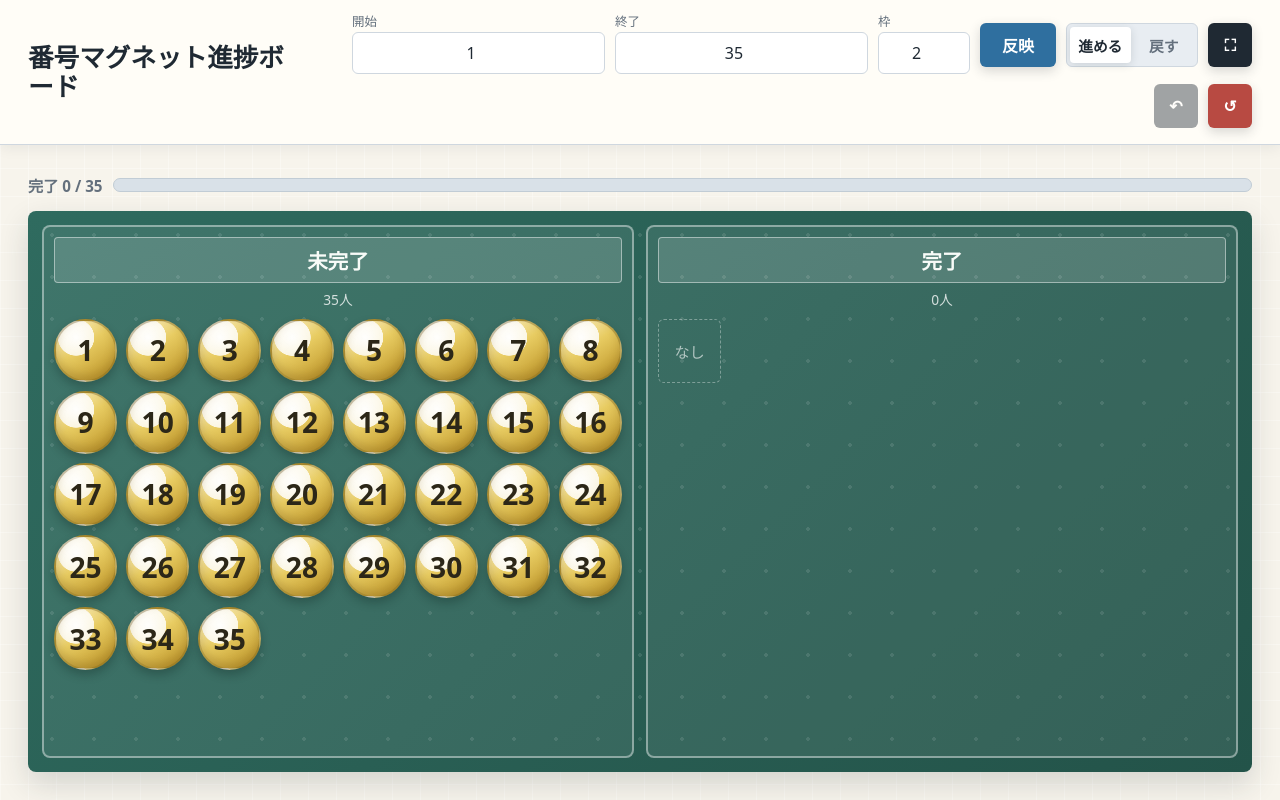
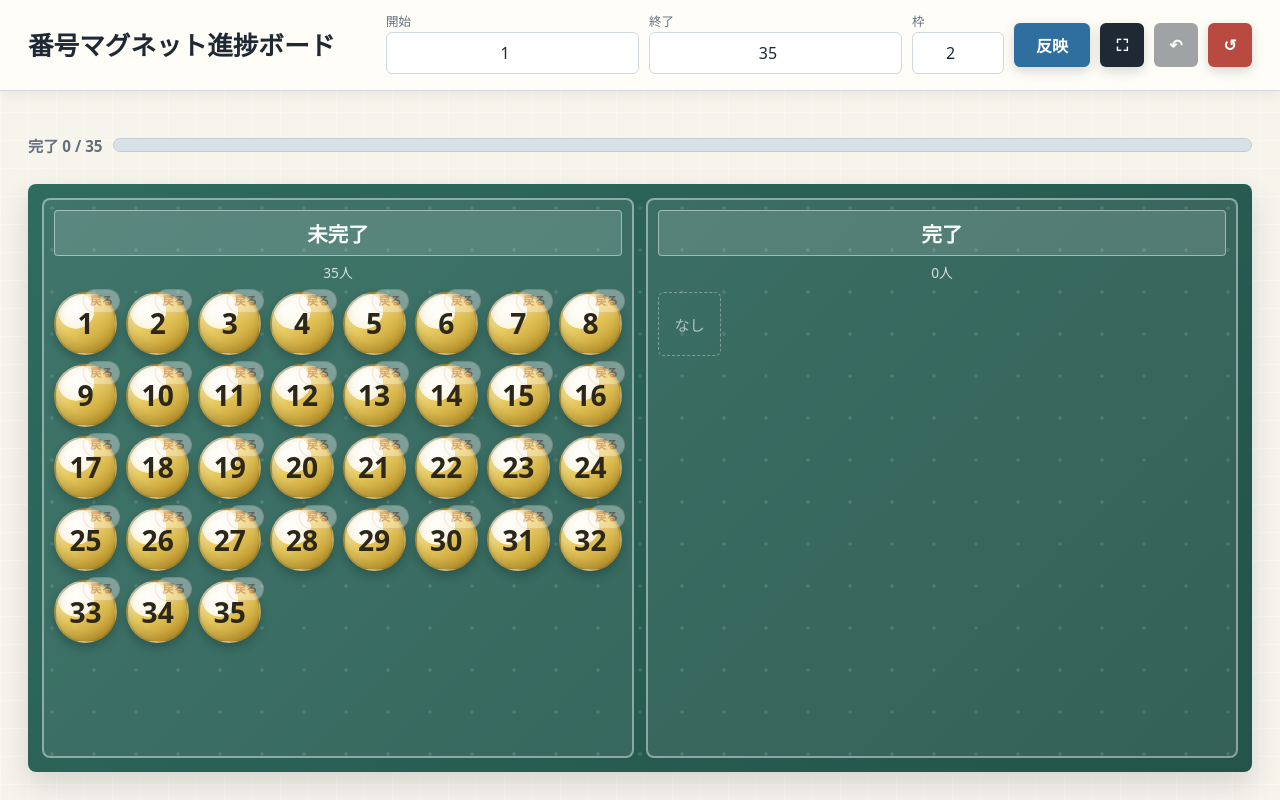
Before and after one commit to ryo-ta8/-2, a plain HTML site: page index.html in a window 1280 px wide. Drawn offline with Linux system fonts and the light colour scheme.

Commit message:
Add per-magnet back buttons

```diff
--- a/index.html
+++ b/index.html
@@ -130,33 +130,6 @@
       background: var(--blue);
     }
 
-    .mode-toggle {
-      display: inline-grid;
-      grid-template-columns: 1fr 1fr;
-      min-width: 132px;
-      height: 44px;
-      padding: 3px;
-      border: 1px solid var(--line);
-      border-radius: 6px;
-      background: #e8edf2;
-      gap: 3px;
-    }
-
-    .mode-option {
-      min-width: 0;
-      border-radius: 4px;
-      background: transparent;
-      color: var(--muted);
-      font-size: 0.92rem;
-      font-weight: 800;
-    }
-
-    .mode-option.active {
-      background: #ffffff;
-      color: var(--ink);
-      box-shadow: 0 2px 8px rgba(31, 41, 51, 0.14);
-    }
-
     .board-wrap {
       padding: clamp(14px, 3vw, 28px);
       display: grid;
@@ -256,7 +229,15 @@
       gap: 9px;
     }
 
+    .magnet-wrap {
+      position: relative;
+      min-width: 0;
+      aspect-ratio: 1;
+    }
+
     .magnet {
+      width: 100%;
+      height: 100%;
       aspect-ratio: 1;
       min-width: 0;
       border-radius: 999px;
@@ -286,6 +267,30 @@
 
     .magnet:active {
       transform: translateY(1px) scale(0.98);
+    }
+
+    .back-chip {
+      position: absolute;
+      right: -3px;
+      top: -3px;
+      z-index: 2;
+      min-width: 34px;
+      height: 24px;
+      padding: 0 6px;
+      border-radius: 999px;
+      background: #ffffff;
+      color: var(--red);
+      border: 1px solid rgba(184, 74, 66, 0.38);
+      box-shadow: 0 4px 10px rgba(10, 30, 26, 0.24);
+      font-size: 0.72rem;
+      font-weight: 900;
+      line-height: 1;
+    }
+
+    .back-chip:disabled {
+      cursor: not-allowed;
+      opacity: 0.34;
+      box-shadow: none;
     }
 
     .stage:last-child .magnet {
@@ -372,10 +377,6 @@
           <input id="stageTotal" type="number" min="2" max="8" value="2">
         </div>
         <button class="action apply" id="applyButton" type="button">反映</button>
-        <div class="mode-toggle" aria-label="操作モード">
-          <button class="mode-option active" id="forwardModeButton" type="button">進める</button>
-          <button class="mode-option" id="backModeButton" type="button">戻す</button>
-        </div>
         <button class="action" id="fullscreenButton" type="button" title="全画面表示" aria-label="全画面表示">⛶</button>
         <button class="action" id="undoButton" type="button" title="元に戻す" aria-label="元に戻す">↶</button>
         <button class="action reset" id="resetButton" type="button" title="最初に戻す" aria-label="最初に戻す">↺</button>
@@ -410,8 +411,6 @@
       end: document.querySelector("#endNumber"),
       stages: document.querySelector("#stageTotal"),
       apply: document.querySelector("#applyButton"),
-      forwardMode: document.querySelector("#forwardModeButton"),
-      backMode: document.querySelector("#backModeButton"),
       fullscreen: document.querySelector("#fullscreenButton"),
       undo: document.querySelector("#undoButton"),
       reset: document.querySelector("#resetButton"),
@@ -424,7 +423,6 @@
     const storageKey = "school-progress-magnet-board";
     let state = loadState();
     let toastTimer = null;
-    let moveMode = "forward";
 
     function loadState() {
       try {
@@ -492,7 +490,6 @@
       els.undo.disabled = state.history.length === 0;
       els.board.style.setProperty("--stage-count", state.stages);
       els.board.innerHTML = "";
-      renderMode();
 
       const numbersByStage = Array.from({ length: state.stages }, () => []);
       for (const number of getNumbers()) {
@@ -534,13 +531,29 @@
           grid.append(empty);
         } else {
           numbers.forEach((number) => {
+            const wrap = document.createElement("div");
+            wrap.className = "magnet-wrap";
+
             const button = document.createElement("button");
             button.className = "magnet";
             button.type = "button";
             button.textContent = number;
-            button.setAttribute("aria-label", `${number}番を${moveMode === "forward" ? "進める" : "戻す"}`);
-            button.addEventListener("click", () => moveNumber(number));
-            grid.append(button);
+            button.setAttribute("aria-label", `${number}番を進める`);
+            button.addEventListener("click", () => advanceNumber(number));
+
+            const backButton = document.createElement("button");
+            backButton.className = "back-chip";
+            backButton.type = "button";
+            backButton.textContent = "戻る";
+            backButton.disabled = stageIndex === 0;
+            backButton.setAttribute("aria-label", `${number}番を戻す`);
+            backButton.addEventListener("click", (event) => {
+              event.stopPropagation();
+              moveBackNumber(number);
+            });
+
+            wrap.append(button, backButton);
+            grid.append(wrap);
           });
         }
 
@@ -558,14 +571,6 @@
       const percent = numbers.length ? Math.round((completed / numbers.length) * 100) : 0;
       els.summary.textContent = `完了 ${completed} / ${numbers.length}`;
       els.progress.style.width = `${percent}%`;
-    }
-
-    function moveNumber(number) {
-      if (moveMode === "back") {
-        moveBackNumber(number);
-      } else {
-        advanceNumber(number);
-      }
     }
 
     function advanceNumber(number) {
@@ -598,20 +603,6 @@
       saveState();
       render();
       showToast(`${number}番 → ${state.labels[to]}`);
-    }
-
-    function setMoveMode(nextMode) {
-      moveMode = nextMode;
-      renderMode();
-      render();
-      showToast(nextMode === "forward" ? "進めるモード" : "戻すモード");
-    }
-
-    function renderMode() {
-      els.forwardMode.classList.toggle("active", moveMode === "forward");
-      els.backMode.classList.toggle("active", moveMode === "back");
-      els.forwardMode.setAttribute("aria-pressed", String(moveMode === "forward"));
-      els.backMode.setAttribute("aria-pressed", String(moveMode === "back"));
     }
 
     function applySettings() {
@@ -675,8 +666,6 @@
     }
 
     els.apply.addEventListener("click", applySettings);
-    els.forwardMode.addEventListener("click", () => setMoveMode("forward"));
-    els.backMode.addEventListener("click", () => setMoveMode("back"));
     els.fullscreen.addEventListener("click", toggleFullscreen);
     els.undo.addEventListener("click", undo);
     els.reset.addEventListener("click", resetBoard);
```
